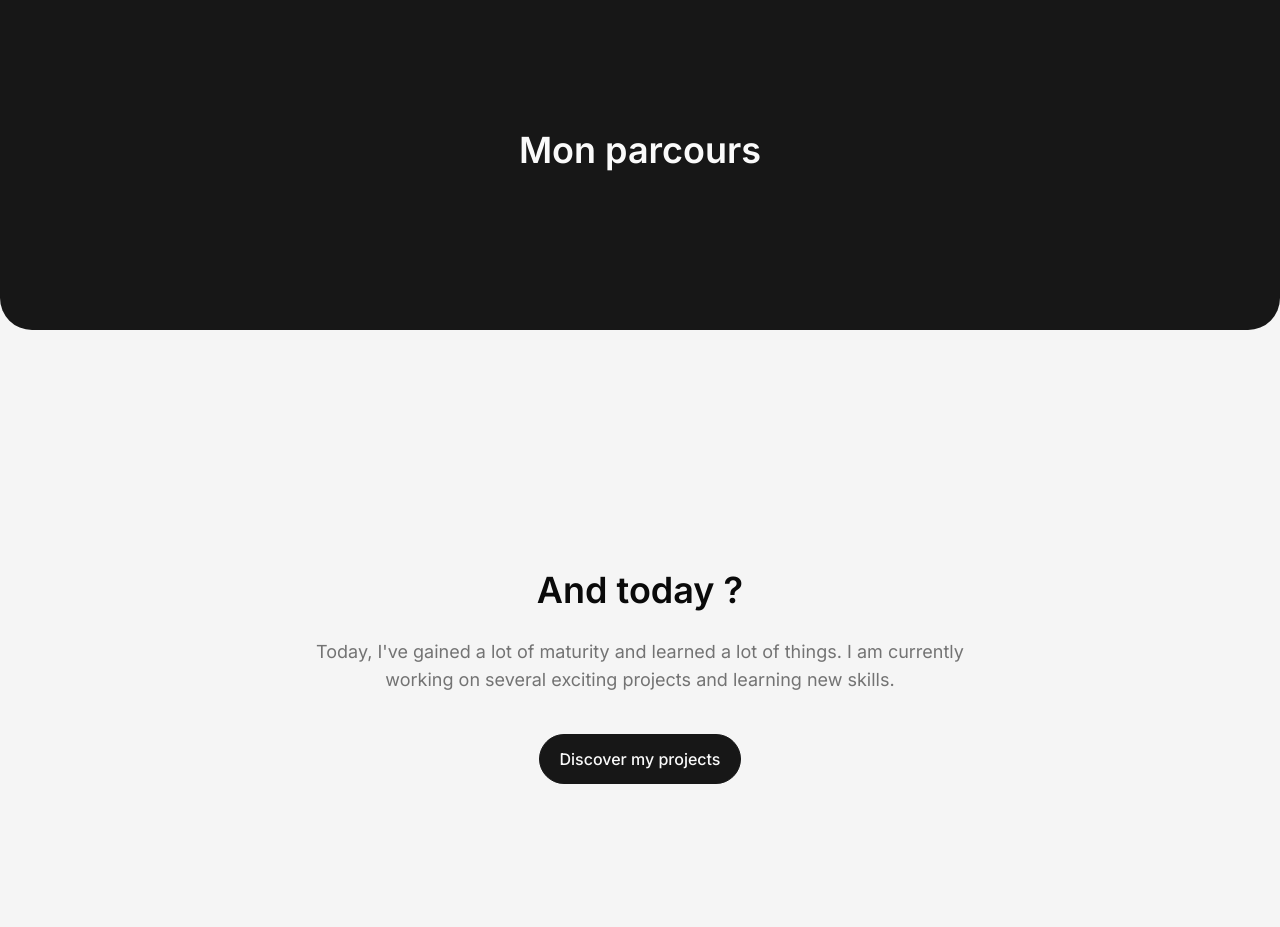
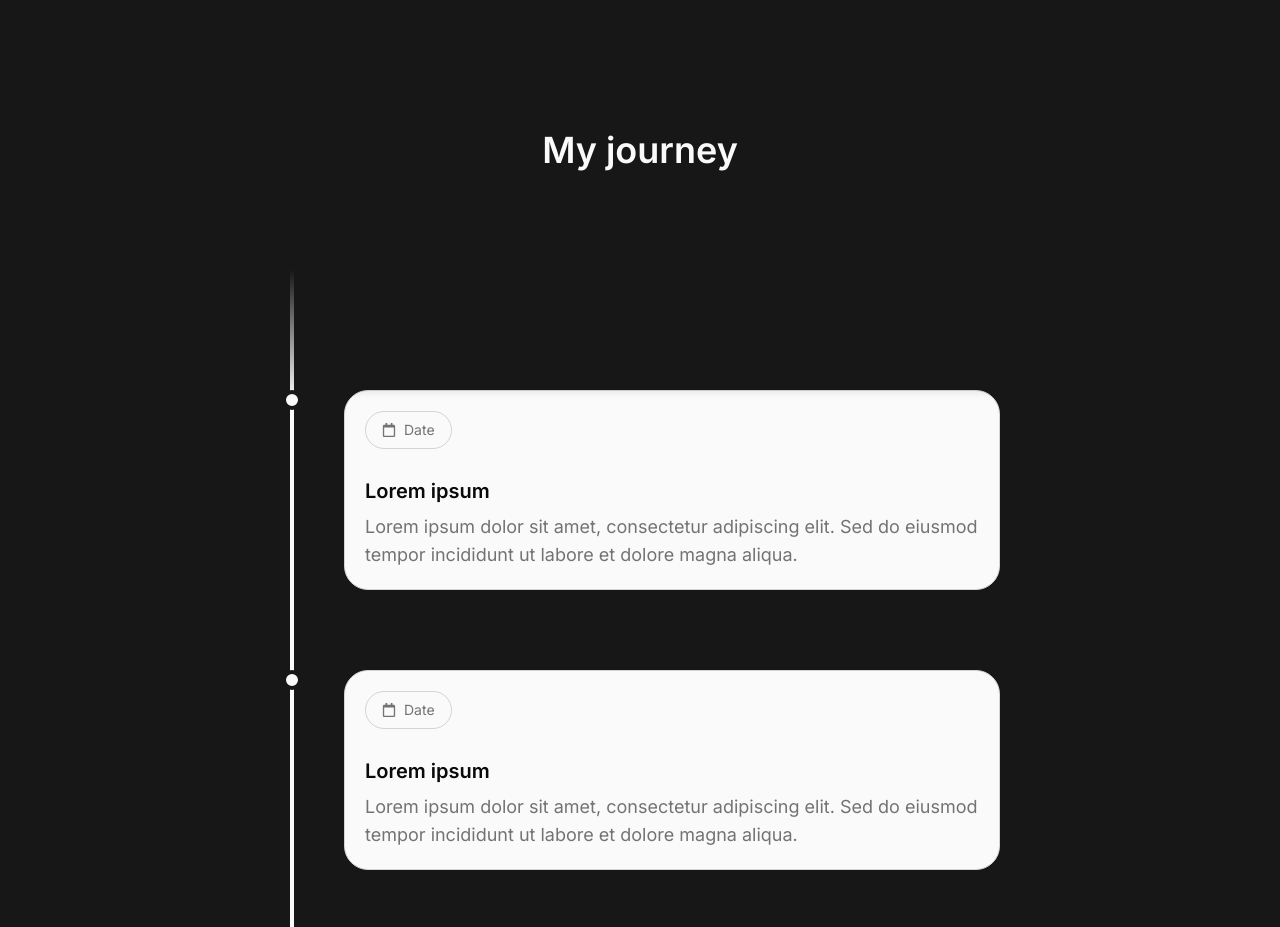
Before and after one commit to lenny7o/personal-website, a Next.js app: page /en/about in a window 1280 px wide. Shown: the part 1740-2667 px from the top of the page. Built offline with nearby package versions, Linux system fonts and the light colour scheme.

Commit message:
feat(aboutpage): add the journey section

```diff
--- a/messages/en.json
+++ b/messages/en.json
@@ -108,6 +108,9 @@
           }
         ]
       },
+      "Journey": {
+        "title": "My journey"
+      },
       "Metadata": {
         "title": "About",
         "description": "Learn more about Lenny TESTU--CHARPENTIER, his journey, his passions and how to contact him."
--- a/messages/fr.json
+++ b/messages/fr.json
@@ -108,6 +108,9 @@
           }
         ]
       },
+      "Journey": {
+        "title": "Mon parcours"
+      },
       "Metadata": {
         "title": "À propos",
         "description": "En savoir plus sur Lenny TESTU--CHARPENTIER, son parcours, ses passions et comment le contacter."
--- a/src/app/[locale]/about/_components/PathSection.tsx
+++ b/src/app/[locale]/about/_components/JourneySection.tsx
@@ -1,12 +1,17 @@
 import Container from '@/components/layout/Container'
+import Timeline from './Timeline'
+import { useTranslations } from 'next-intl'
 
-export default function PathSection({}) {
+export default function JourneySection() {
+  const t = useTranslations('Pages.About.Journey')
+
   return (
     <section className="flex items-center mt-60">
-      <Container size="lg">
+      <Container size="md">
         <h2 className="text-4xl text-text-inverse font-semibold text-center">
-          Mon parcours
+          {t('title')}
         </h2>
+        <Timeline />
       </Container>
     </section>
   )
--- /dev/null
+++ b/src/app/[locale]/about/_components/Timeline.tsx
@@ -0,0 +1,69 @@
+'use client'
+
+import { useRef } from 'react'
+import TimelineItem from './TimelineItem'
+import { motion, useScroll, useSpring } from 'motion/react'
+
+const timelineData = [
+  {
+    date: 'Date',
+    title: 'Lorem ipsum',
+    text: 'Lorem ipsum dolor sit amet, consectetur adipiscing elit. Sed do eiusmod tempor incididunt ut labore et dolore magna aliqua.',
+  },
+  {
+    date: 'Date',
+    title: 'Lorem ipsum',
+    text: 'Lorem ipsum dolor sit amet, consectetur adipiscing elit. Sed do eiusmod tempor incididunt ut labore et dolore magna aliqua.',
+  },
+  {
+    date: 'Date',
+    title: 'Lorem ipsum',
+    text: 'Lorem ipsum dolor sit amet, consectetur adipiscing elit. Sed do eiusmod tempor incididunt ut labore et dolore magna aliqua.',
+  },
+  {
+    date: 'Date',
+    title: 'Lorem ipsum',
+    text: 'Lorem ipsum dolor sit amet, consectetur adipiscing elit. Sed do eiusmod tempor incididunt ut labore et dolore magna aliqua.',
+  },
+  {
+    date: 'Date',
+    title: 'Lorem ipsum',
+    text: 'Lorem ipsum dolor sit amet, consectetur adipiscing elit. Sed do eiusmod tempor incididunt ut labore et dolore magna aliqua.',
+  },
+]
+
+export default function Timeline() {
+  const containerRef = useRef(null)
+
+  const { scrollYProgress } = useScroll({
+    target: containerRef,
+    offset: ['start center', 'end center'],
+  })
+
+  const scaleY = useSpring(scrollYProgress, {
+    stiffness: 100,
+    damping: 30,
+    restDelta: 0.001,
+  })
+
+  return (
+    <div ref={containerRef} className="relative w-full pt-20 pb-40 mt-25">
+      <div className="absolute left-0 top-0 w-6 h-full flex justify-center">
+        <div className="w-1 h-full bg-[#414141]" />
+        <motion.div
+          style={{ scaleY }}
+          className="absolute w-1 h-full bg-surface origin-top"
+        />
+      </div>
+
+      <div className="pointer-events-none absolute top-0 inset-x-0 h-32 w-full bg-linear-to-b from-primary to-transparent z-20" />
+      <div className="pointer-events-none absolute bottom-0 inset-x-0 h-32 w-full bg-linear-to-t from-primary to-transparent z-20" />
+
+      <div className="relative z-10">
+        {timelineData.map((item, index) => (
+          <TimelineItem key={index} item={item} index={index} />
+        ))}
+      </div>
+    </div>
+  )
+}
--- /dev/null
+++ b/src/app/[locale]/about/_components/TimelineItem.tsx
@@ -0,0 +1,37 @@
+import { motion } from 'motion/react'
+import Card from '@/components/ui/Card'
+import Label from '@/components/ui/Label'
+import { FaRegCalendar } from 'react-icons/fa'
+
+type TimelineItemProps = {
+  item: {
+    date: string
+    title: string
+    text: string
+  }
+  index: number
+}
+
+export default function TimelineItem({ item, index }: TimelineItemProps) {
+  return (
+    <motion.div
+      initial={{ opacity: 0, y: 50 }}
+      whileInView={{ opacity: 1, y: 0 }}
+      viewport={{ once: true, margin: '-100px' }}
+      transition={{ duration: 0.6, delay: index * 0.1 }}
+      className="relative grid grid-cols-[1.5rem_1fr] py-10 w-full"
+    >
+      <div className="flex justify-center items-start">
+        <div className="w-5 h-5 bg-surface rounded-full z-10 border-4 border-primary" />
+      </div>
+
+      <div className="ml-5 sm:ml-10">
+        <Card>
+          <Label Icon={FaRegCalendar} text={item.date} size="sm" />
+          <h3 className="text-xl font-semibold mt-7">{item.title}</h3>
+          <p className="text-text-muted text-lg mt-2">{item.text}</p>
+        </Card>
+      </div>
+    </motion.div>
+  )
+}
--- a/src/app/[locale]/about/page.tsx
+++ b/src/app/[locale]/about/page.tsx
@@ -3,7 +3,7 @@ import HeroSection from './_components/HeroSection'
 import { Metadata } from 'next'
 import { getTranslations } from 'next-intl/server'
 import FactsSection from './_components/FactsSection'
-import PathSection from './_components/PathSection'
+import PathSection from './_components/JourneySection'
 import NowSection from './_components/NowSection'
 import ValuesSection from './_components/ValuesSection'
 
```
